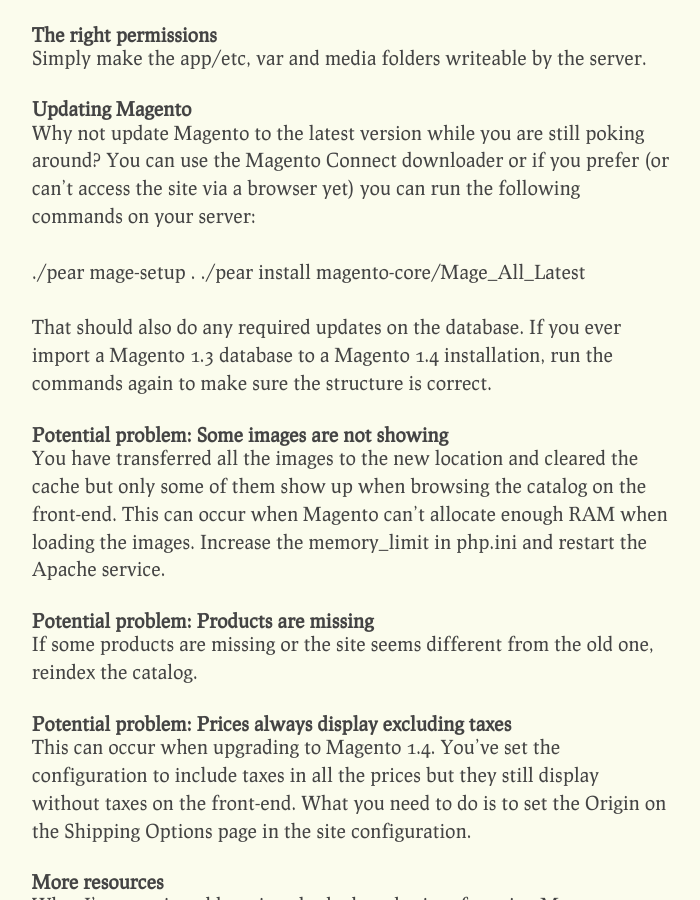
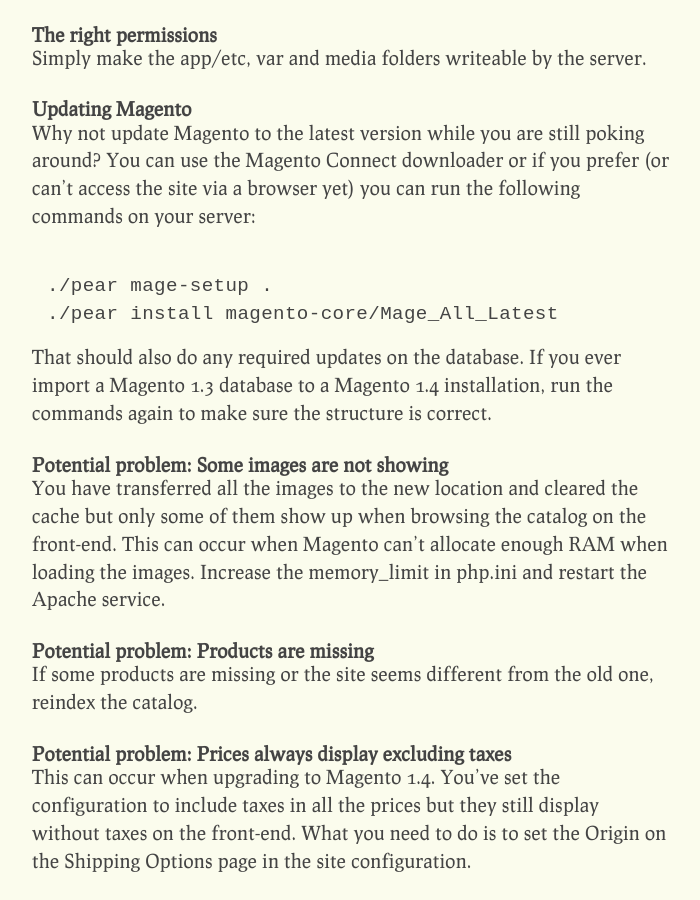
Before and after one commit to dnordstrom/mrnordstrom.com, a Jekyll site: the page built from _posts/2010-03-03-moving-magento-to-a-new-server.markdown, in a window 1280 px wide and 900 px high, scrolled down 995 px. Shown: the whole window, without its empty margins (48-748 px from the left). Built offline with Jekyll 4.4.1, drawn with Linux system fonts in a browser that asks for light colours; Markdown is read by kramdown in place of the engine named in the settings.

```diff
--- a/_posts/2010-03-03-moving-magento-to-a-new-server.markdown
+++ b/_posts/2010-03-03-moving-magento-to-a-new-server.markdown
@@ -29,8 +29,10 @@
 
 <p>Why not update Magento to the latest version while you are still poking around? You can use the Magento Connect downloader or if you prefer (or can&rsquo;t access the site via a browser yet) you can run the following commands on your server:</p>
 
-<p>./pear mage-setup .
-./pear install magento-core/Mage_All_Latest</p>
+{% highlight bash %}
+./pear mage-setup .
+./pear install magento-core/Mage_All_Latest
+{% endhighlight %}
 
 <p>That should also do any required updates on the database. If you ever import a Magento 1.3 database to a Magento 1.4 installation, run the commands again to make sure the structure is correct.</p>
 
```
